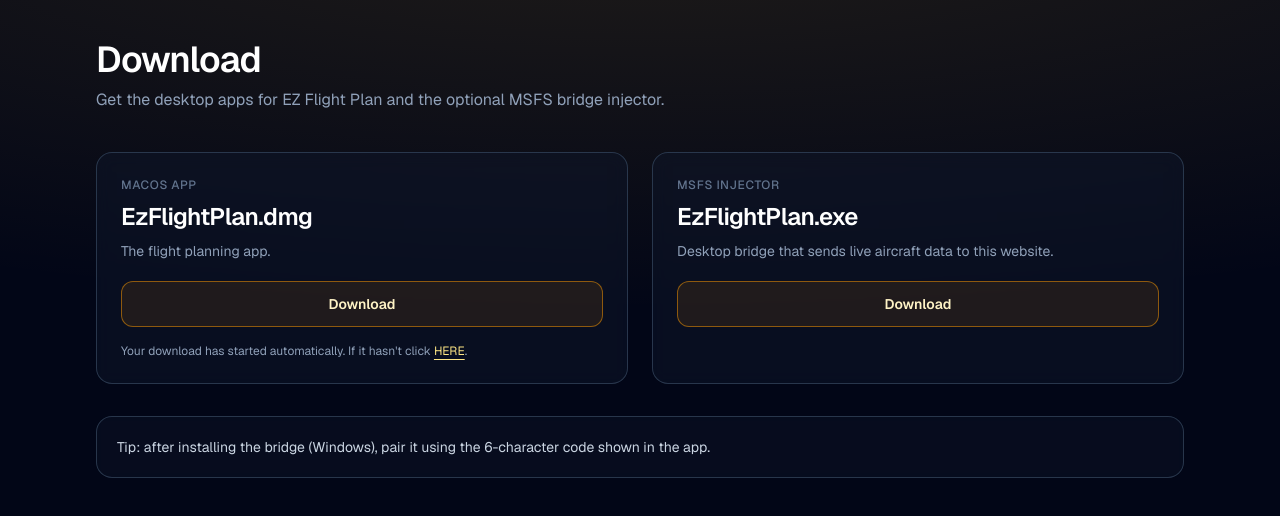
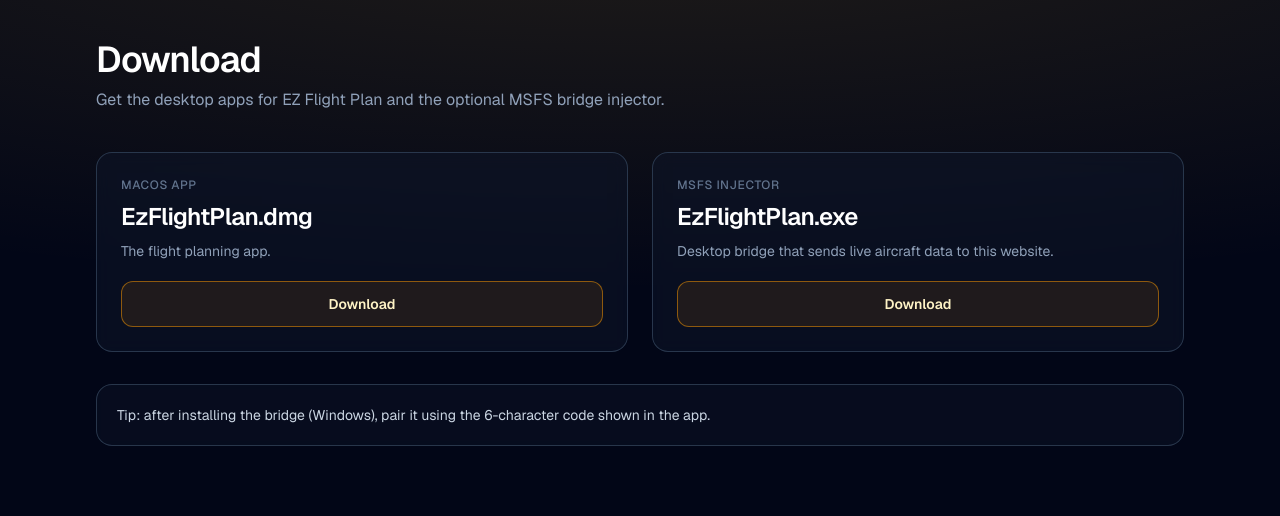
Before and after one commit to codingsushi79/ezfpln, a Next.js app: page /download in a window 1280 px wide. Shown: the top 516 px of the page. Built offline with nearby package versions, Linux system fonts and the light colour scheme.

Commit message:
Refactor DownloadPage and DownloadCard components: remove autoStart prop and associated logic, ensuring downloads require explicit user action. Update comments for clarity on download initiation process.

```diff
--- a/src/app/download/page.tsx
+++ b/src/app/download/page.tsx
@@ -1,6 +1,6 @@
 "use client";
 
-import React, { useEffect } from "react";
+import React from "react";
 
 const MAC_DMG_URL =
   "https://github.com/codingsushi79/ezfpln/releases/download/v1.0.0/EzFlightPlan.dmg";
@@ -12,13 +12,11 @@
   url,
   fileLabel,
   description,
-  autoStart,
 }: {
   title: string;
   url: string;
   fileLabel: string;
   description: string;
-  autoStart?: boolean;
 }) {
   const confirmAndOpen = () => {
     // Browser-controlled download links often require a user gesture.
@@ -50,39 +48,13 @@
       >
         Download
       </a>
-
-      {autoStart ? (
-        <p className="mt-4 text-xs text-slate-400">
-          Your download has started automatically. If it hasn&apos;t click{" "}
-          <a
-            className="text-amber-200 underline underline-offset-4"
-            href={url}
-            target="_blank"
-            rel="noreferrer"
-              onClick={(e) => {
-                e.preventDefault();
-                confirmAndOpen();
-              }}
-          >
-            HERE
-          </a>
-          .
-        </p>
-      ) : null}
     </div>
   );
 }
 
 export default function DownloadPage() {
-  useEffect(() => {
-    // Best-effort “auto start” without redirecting this page.
-    // We open in a new tab so the user stays on /download.
-    try {
-      window.open(MAC_DMG_URL, "_blank", "noopener,noreferrer");
-    } catch {
-      /* ignore */
-    }
-  }, []);
+  // Intentionally no auto-download on page load; downloads start only
+  // after explicit user click (with a confirm dialog).
 
   return (
     <div className="min-h-full bg-[radial-gradient(ellipse_120%_80%_at_50%_-20%,rgba(251,191,36,0.12),transparent)]">
@@ -103,7 +75,6 @@
             url={MAC_DMG_URL}
             fileLabel="EzFlightPlan.dmg"
             description="The flight planning app."
-            autoStart
           />
           <DownloadCard
             title="MSFS injector"
```
